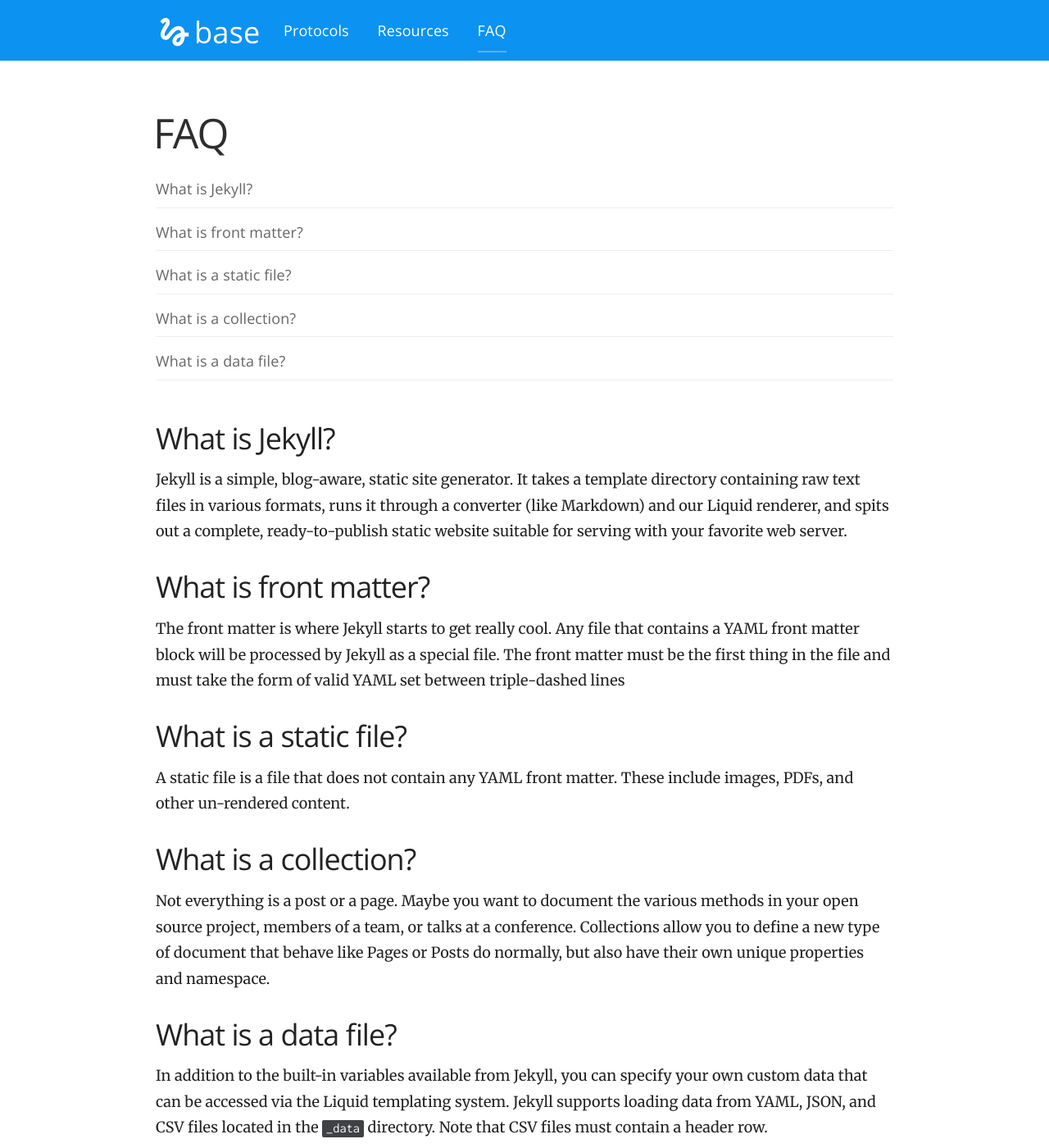
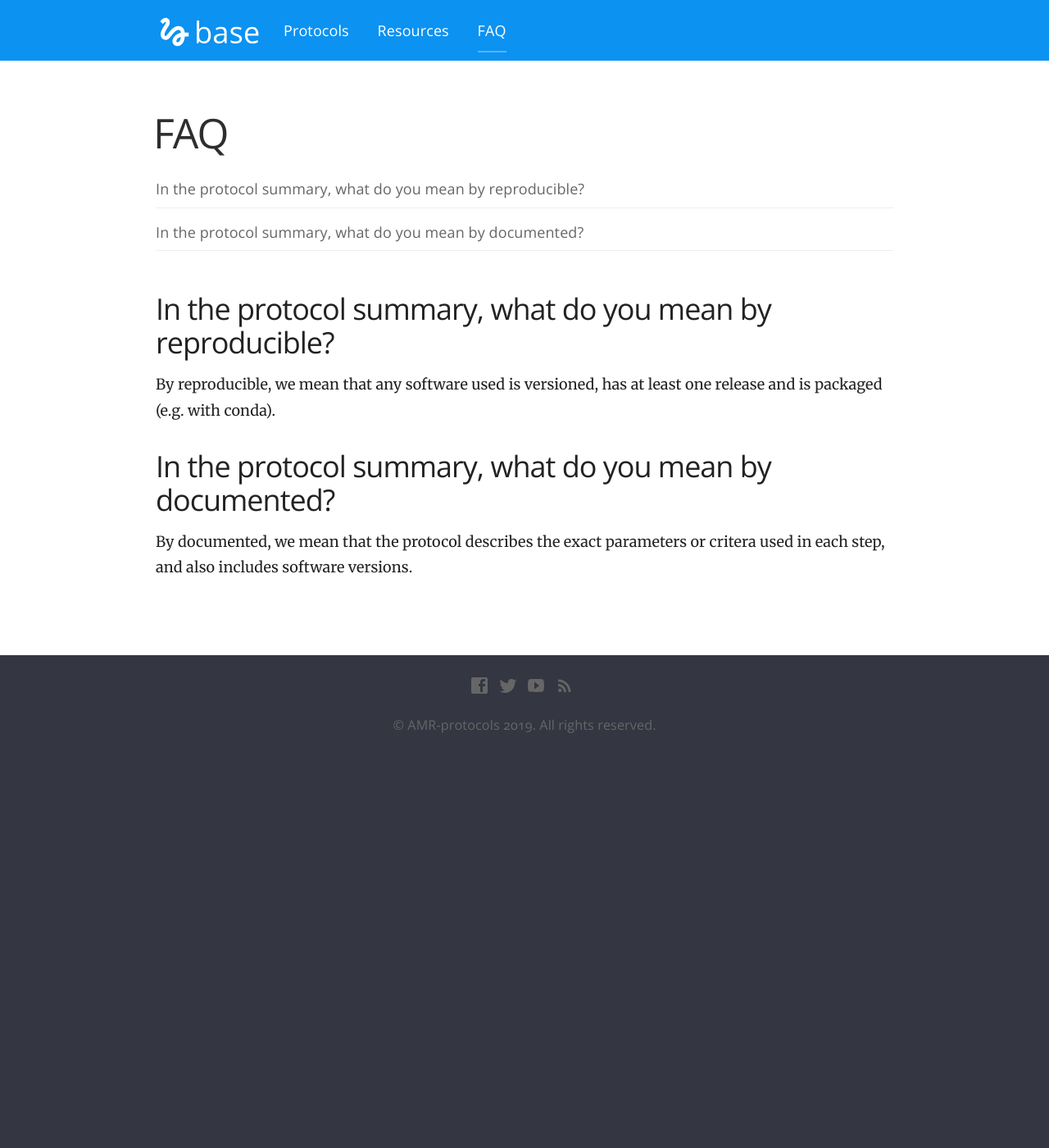
Before and after one commit to food-safety-bioinformatics-hackathon/AMR-protocols, a Jekyll site: the page built from docs/faq.html, in a window 1280 px wide and 1400 px high. Shown: the whole window at 82% size. Built offline with Jekyll 4.4.1, drawn with Linux system fonts in a browser that asks for light colours; nearby versions of some CDN libraries; comment, search, counter and statistics services are not loaded.

Commit message:
updating contrib and faq

```diff
--- a/docs/faq.html
+++ b/docs/faq.html
@@ -1,15 +1,9 @@
 ---
 faq:
-  - question: What is Jekyll?
-    answer: Jekyll is a simple, blog-aware, static site generator. It takes a template directory containing raw text files in various formats, runs it through a converter (like Markdown) and our Liquid renderer, and spits out a complete, ready-to-publish static website suitable for serving with your favorite web server.
-  - question: What is front matter?
-    answer: The front matter is where Jekyll starts to get really cool. Any file that contains a YAML front matter block will be processed by Jekyll as a special file. The front matter must be the first thing in the file and must take the form of valid YAML set between triple-dashed lines
-  - question: What is a static file?
-    answer: A static file is a file that does not contain any YAML front matter. These include images, PDFs, and other un-rendered content.
-  - question: What is a collection?
-    answer: Not everything is a post or a page. Maybe you want to document the various methods in your open source project, members of a team, or talks at a conference. Collections allow you to define a new type of document that behave like Pages or Posts do normally, but also have their own unique properties and namespace.
-  - question: What is a data file?
-    answer: In addition to the built-in variables available from Jekyll, you can specify your own custom data that can be accessed via the Liquid templating system. Jekyll supports loading data from YAML, JSON, and CSV files located in the  `_data` directory. Note that CSV files must contain a header row.
+  - question: In the protocol summary, what do you mean by reproducible?
+    answer: By reproducible, we mean that any software used is versioned, has at least one release and is packaged (e.g. with conda).
+  - question: In the protocol summary, what do you mean by documented?
+    answer: By documented, we mean that the protocol describes the exact parameters or critera used in each step, and also includes software versions.
 ---
 
 <h1>FAQ</h1>
```
